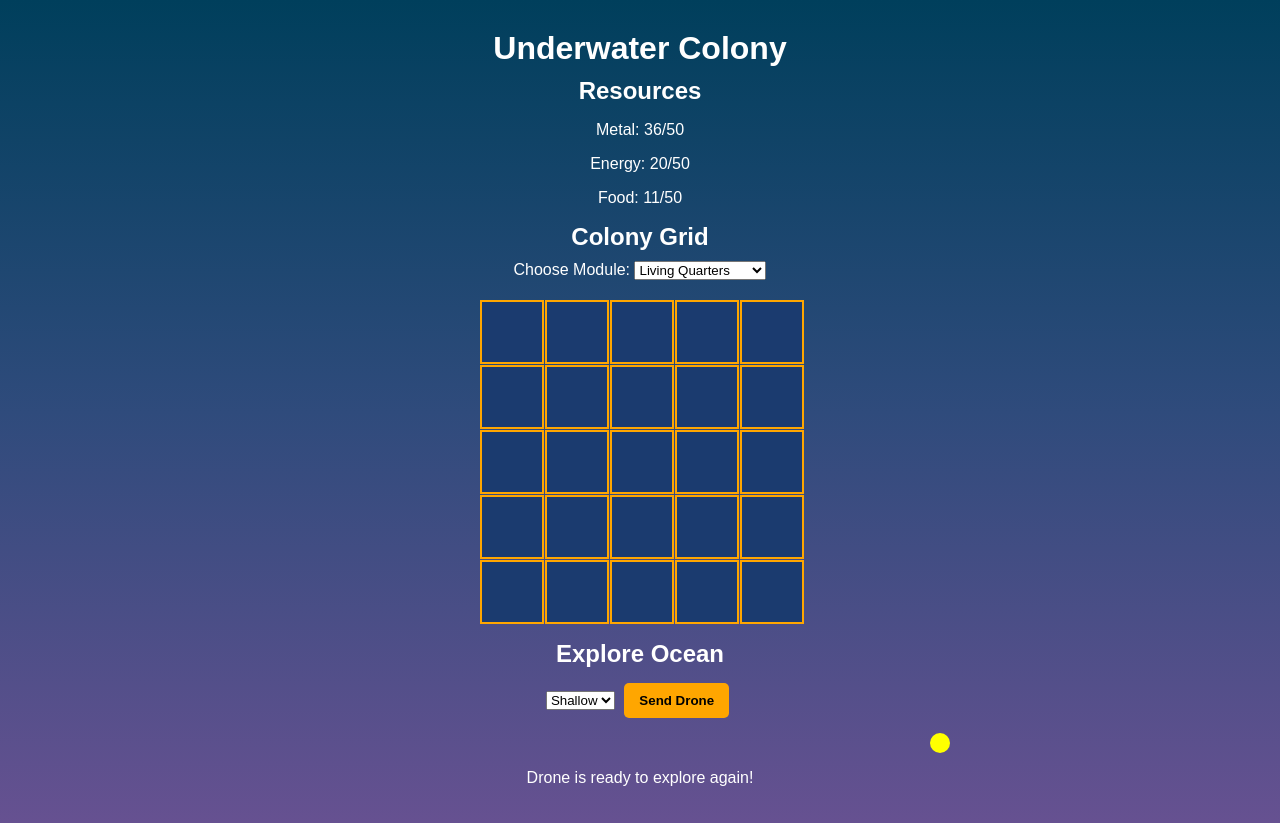
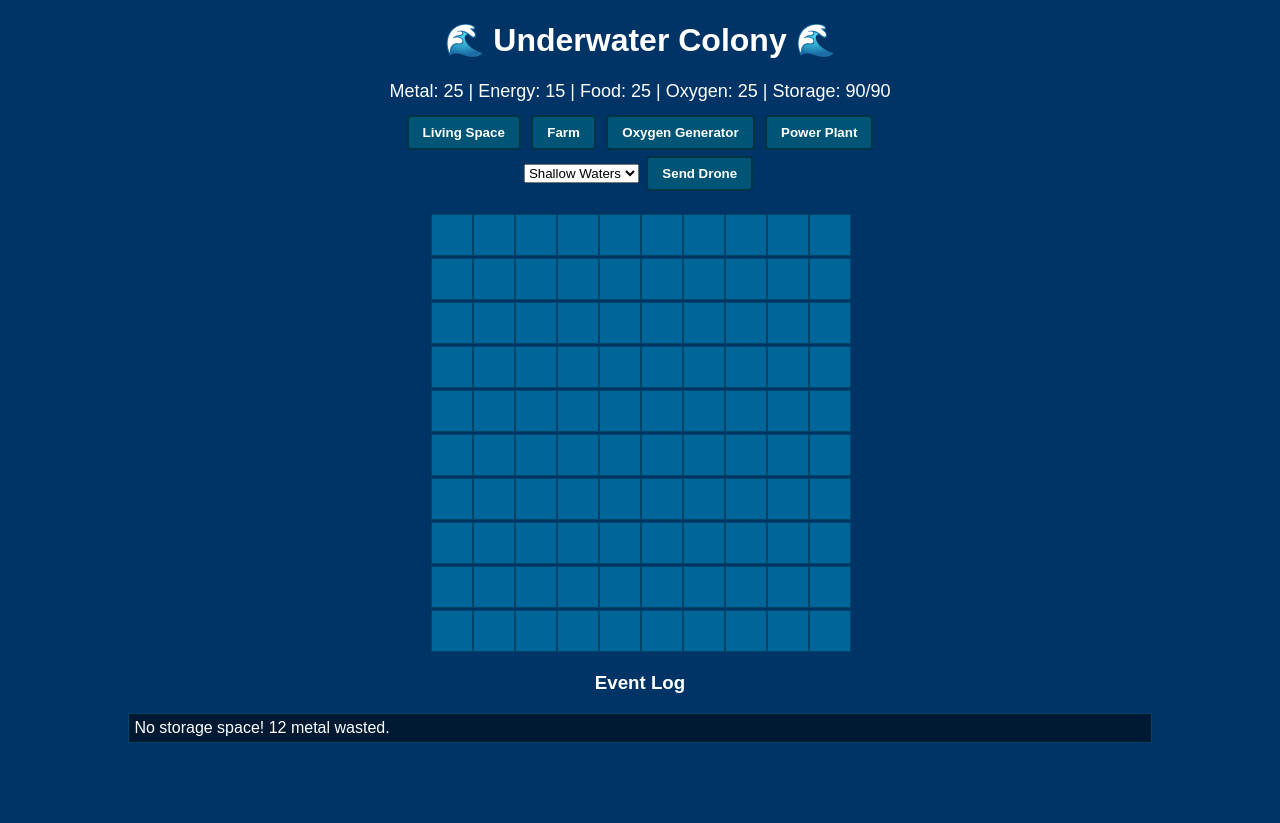
Before and after one commit to ZayanMolla/UnderwaterColony-, a plain HTML site: page index.html in a window 1280 px wide. Both pictures are taken after a click on the button "Send Drone". After the commit the page ends 800 px from the top, so only its background shows below. Drawn offline with Linux system fonts and the light colour scheme.

Commit message:
1.2 Power Plant Storage

```diff
--- a/index.html
+++ b/index.html
@@ -2,45 +2,41 @@
 <html lang="en">
 <head>
 <meta charset="UTF-8">
-<meta name="viewport" content="width=device-width, initial-scale=1.0">
 <title>Underwater Colony</title>
 <link rel="stylesheet" href="style.css">
 </head>
 <body>
-<div class="container">
-    <h1>Underwater Colony</h1>
+<h1>🌊 Underwater Colony 🌊</h1>
 
-    <div class="resources">
-        <h2>Resources</h2>
-        <p>Metal: <span id="metal">30</span>/<span id="metalMax">50</span></p>
-        <p>Energy: <span id="energy">20</span>/<span id="energyMax">50</span></p>
-        <p>Food: <span id="food">10</span>/<span id="foodMax">50</span></p>
-    </div>
+<div id="resources">
+    Metal: <span id="metal">0</span> |
+    Energy: <span id="energy">0</span> |
+    Food: <span id="food">0</span> |
+    Oxygen: <span id="oxygen">0</span> |
+    Storage: <span id="storage">0/0</span>
+</div>
 
-    <div class="base">
-        <h2>Colony Grid</h2>
-        <label for="moduleSelect">Choose Module:</label>
-        <select id="moduleSelect">
-            <option value="Living Quarters">Living Quarters</option>
-            <option value="Oxygen Generator">Oxygen Generator</option>
-            <option value="Farm">Farm</option>
-        </select>
-        <div id="grid" class="grid"></div>
-    </div>
+<div id="buildMenu">
+    <button onclick="selectModule('Living Space')">Living Space</button>
+    <button onclick="selectModule('Farm')">Farm</button>
+    <button onclick="selectModule('Oxygen Generator')">Oxygen Generator</button>
+    <button onclick="selectModule('Power Plant')">Power Plant</button>
+</div>
 
-    <div class="explore">
-        <h2>Explore Ocean</h2>
-        <select id="biome">
-            <option value="shallow">Shallow</option>
-            <option value="deep">Deep</option>
-            <option value="abyss">Abyss</option>
-        </select>
-        <button onclick="explore()">Send Drone</button>
-        <span id="cooldownDisplay"></span>
-        <div id="drone" class="drone"></div>
-        <p id="eventLog"></p>
-    </div>
+<div id="actions">
+    <select id="biome">
+        <option value="shallow">Shallow Waters</option>
+        <option value="deep">Deep Waters</option>
+        <option value="abyss">Abyss</option>
+    </select>
+    <button id="exploreBtn" onclick="explore()">Send Drone</button>
 </div>
+
+<div id="grid"></div>
+
+<h3>Event Log</h3>
+<div id="log"></div>
+
 <script src="script.js"></script>
 </body>
 </html>
--- a/script.js
+++ b/script.js
@@ -1,215 +1,182 @@
-// Resources (hard mode)
-let resources = { metal: 30, energy: 20, food: 10 };
-
-// Max storage
-let maxStorage = { metal: 50, energy: 50, food: 50 };
-
-// Grid setup
-const gridSize = 5;
-let grid = Array(gridSize).fill(null).map(() => Array(gridSize).fill(null));
-const gridElement = document.getElementById('grid');
-
-// Modules data
-const modulesData = {
-    'Living Quarters': { metal: 30, energy: 0, food: 5 },
-    'Oxygen Generator': { metal: 25, energy: 15, food: 0 },
-    'Farm': { metal: 15, energy: 10, food: 10 }
+// ====================== GAME STATE ======================
+let resources = {
+    metal: 25,
+    energy: 15,
+    food: 25,
+    oxygen: 25,
+    storageUsed: 90,
+    storageCap: 90
 };
 
-// Drone cooldown
-let droneReady = true;
-const droneCooldown = 1000; // 1 second cooldown
-let cooldownTimer;
+let modules = [];
+let selectedModule = null;
+let gridSize = 10;
+let droneCooldown = 1000;
+let lastDroneTime = 0;
 
-// Populate grid
-for (let y = 0; y < gridSize; y++) {
-    for (let x = 0; x < gridSize; x++) {
-        const cell = document.createElement('div');
-        cell.className = 'cell';
-        cell.dataset.x = x;
-        cell.dataset.y = y;
-        cell.title = 'Click to build a module';
-        cell.addEventListener('click', () => buildModuleAt(x, y));
-        gridElement.appendChild(cell);
+// ====================== MODULE DATA ======================
+const modulesData = {
+    "Living Space": { metal: 10, energy: 5, food: 0 },
+    "Farm": { metal: 15, energy: 5, food: 0 },
+    "Oxygen Generator": { metal: 25, energy: 15, food: 0 },
+    "Power Plant": { metal: 20, energy: 0, food: 0 }
+};
+
+// ====================== INIT ======================
+function initGame() {
+    const grid = document.getElementById("grid");
+    grid.innerHTML = "";
+    modules = [];
+
+    for (let i = 0; i < gridSize * gridSize; i++) {
+        const cell = document.createElement("div");
+        cell.classList.add("cell");
+        cell.addEventListener("click", () => buildModule(i));
+        grid.appendChild(cell);
+        modules.push(null);
+    }
+
+    // Calculate initial storage usage
+    resources.storageUsed =
+        resources.metal +
+        resources.energy +
+        resources.food +
+        resources.oxygen;
+
+    updateResourcesDisplay();
+}
+window.onload = initGame;
+
+// ====================== BUILDING ======================
+function selectModule(module) {
+    selectedModule = module;
+}
+
+function buildModule(index) {
+    if (!selectedModule) return;
+    if (modules[index]) return; // already built
+
+    let cost = modulesData[selectedModule];
+    if (
+        resources.metal >= cost.metal &&
+        resources.energy >= cost.energy &&
+        resources.food >= cost.food
+    ) {
+        resources.metal -= cost.metal;
+        resources.energy -= cost.energy;
+        resources.food -= cost.food;
+
+        modules[index] = selectedModule;
+        document.getElementsByClassName("cell")[index].classList.add("built");
+        document.getElementsByClassName("cell")[index].textContent =
+            selectedModule[0];
+
+        if (selectedModule === "Living Space") {
+            resources.storageCap += 10;
+        }
+
+        logEvent(`${selectedModule} built!`);
+        updateStorageUsed();
+        updateResourcesDisplay();
+    } else {
+        logEvent(`Not enough resources for ${selectedModule}!`);
     }
 }
 
-function updateResources() {
-    // Cap resources at max
-    resources.metal = Math.min(resources.metal, maxStorage.metal);
-    resources.energy = Math.min(resources.energy, maxStorage.energy);
-    resources.food = Math.min(resources.food, maxStorage.food);
+// ====================== DRONE EXPLORATION ======================
+function explore() {
+    let now = Date.now();
+    if (now - lastDroneTime < droneCooldown) {
+        logEvent("Drone cooling down...");
+        return;
+    }
+    lastDroneTime = now;
 
-    document.getElementById('metal').textContent = resources.metal;
-    document.getElementById('metalMax').textContent = maxStorage.metal;
-    document.getElementById('energy').textContent = resources.energy;
-    document.getElementById('energyMax').textContent = maxStorage.energy;
-    document.getElementById('food').textContent = resources.food;
-    document.getElementById('foodMax').textContent = maxStorage.food;
+    // Drone always finds metal
+    let metalFound = Math.floor(Math.random() * 10) + 5;
+    addResource("metal", metalFound);
+}
+
+// ====================== RESOURCE ADDING WITH STORAGE CHECK ======================
+function addResource(type, amount) {
+    if (resources.storageUsed >= resources.storageCap) {
+        logEvent(`No storage space! ${amount} ${type} wasted.`);
+        return;
+    }
+
+    let availableSpace = resources.storageCap - resources.storageUsed;
+    let amountToAdd = Math.min(amount, availableSpace);
+
+    resources[type] += amountToAdd;
+    resources.storageUsed += amountToAdd;
+
+    if (amountToAdd < amount) {
+        logEvent(
+            `Storage full! ${amount - amountToAdd} ${type} wasted.`
+        );
+    } else {
+        logEvent(`Gained ${amountToAdd} ${type}.`);
+    }
+
+    updateResourcesDisplay();
+}
+
+// ====================== RESOURCE TICKS ======================
+setInterval(() => {
+    // Farms give food
+    let farms = modules.filter(m => m === "Farm").length;
+    if (farms > 0) addResource("food", farms * 5);
+
+    // Oxygen generators give oxygen
+    let oxy = modules.filter(m => m === "Oxygen Generator").length;
+    if (oxy > 0) addResource("oxygen", oxy * 5);
+
+    // Power plants give energy
+    let plants = modules.filter(m => m === "Power Plant").length;
+    if (plants > 0) addResource("energy", plants * 5);
+}, 5000);
+
+// Consume resources every 10 seconds
+setInterval(() => {
+    let moduleCount = modules.filter(m => m !== null).length;
+    let consumption = moduleCount * 5;
+
+    resources.food -= consumption;
+    resources.oxygen -= consumption;
+
+    if (resources.food < 0 || resources.oxygen < 0) {
+        logEvent("Your colony has run out of food or oxygen! Game Over.");
+        alert("Game Over!");
+        location.reload();
+    }
+
+    updateStorageUsed();
+    updateResourcesDisplay();
+}, 10000);
+
+// ====================== STORAGE ======================
+function updateStorageUsed() {
+    resources.storageUsed =
+        resources.metal +
+        resources.energy +
+        resources.food +
+        resources.oxygen;
+}
+
+// ====================== UI ======================
+function updateResourcesDisplay() {
+    document.getElementById("metal").textContent = resources.metal;
+    document.getElementById("energy").textContent = resources.energy;
+    document.getElementById("food").textContent = resources.food;
+    document.getElementById("oxygen").textContent = resources.oxygen;
+    document.getElementById(
+        "storage"
+    ).textContent = `${resources.storageUsed}/${resources.storageCap}`;
 }
 
 function logEvent(msg) {
-    const eventLog = document.getElementById('eventLog');
-    eventLog.textContent = msg;
+    const log = document.getElementById("log");
+    const entry = document.createElement("div");
+    entry.textContent = msg;
+    log.prepend(entry);
 }
-
-// Food decay over time
-setInterval(() => {
-    if (resources.food > 0) {
-        resources.food -= 1;
-        updateResources();
-        logEvent("Food decreased due to colony consumption!");
-    } else {
-        logEvent("Warning: Food depleted!");
-    }
-}, 10000); // every 10 seconds
-
-// Build module at grid cell
-function buildModuleAt(x, y) {
-    if (grid[y][x]) {
-        logEvent('Cell already occupied.');
-        return;
-    }
-
-    const select = document.getElementById('moduleSelect');
-    const name = select.value;
-    const mod = modulesData[name];
-
-    if (resources.metal >= mod.metal && resources.energy >= mod.energy) {
-        resources.metal -= mod.metal;
-        resources.energy -= mod.energy;
-        resources.food += mod.food;
-        grid[y][x] = name;
-
-        // Increase max storage if Living Quarters
-        if(name === 'Living Quarters') {
-            maxStorage.metal += 20;
-            maxStorage.energy += 20;
-            maxStorage.food += 20;
-        }
-
-        updateResources();
-        renderGrid();
-        logEvent(`Built ${name} at (${x},${y})`);
-    } else {
-        logEvent(`Not enough resources for ${name}`);
-    }
-}
-
-// Render grid
-function renderGrid() {
-    const cells = document.querySelectorAll('.cell');
-    cells.forEach(cell => {
-        const x = cell.dataset.x;
-        const y = cell.dataset.y;
-        if (grid[y][x]) {
-            cell.classList.add('module');
-            cell.textContent = grid[y][x];
-        } else {
-            cell.classList.remove('module');
-            cell.textContent = '';
-        }
-    });
-}
-
-// Start cooldown display
-function startCooldownDisplay(duration) {
-    let remaining = duration / 1000;
-    document.getElementById('cooldownDisplay').textContent = ` (${remaining}s)`;
-    clearInterval(cooldownTimer);
-    cooldownTimer = setInterval(() => {
-        remaining--;
-        if (remaining <= 0) {
-            clearInterval(cooldownTimer);
-            document.getElementById('cooldownDisplay').textContent = '';
-        } else {
-            document.getElementById('cooldownDisplay').textContent = ` (${remaining}s)`;
-        }
-    }, 1000);
-}
-
-// Exploration
-const drone = document.getElementById('drone');
-function explore() {
-    if (!droneReady) {
-        logEvent("Drone is recharging! Wait a few seconds.");
-        return;
-    }
-
-    droneReady = false;
-    document.querySelector('.explore button').disabled = true;
-    startCooldownDisplay(droneCooldown);
-
-    const biome = document.getElementById('biome').value;
-    let metalFound = 0, energyFound = 0, foodFound = 0, hazardChance = 0;
-
-    switch(biome) {
-        case 'shallow':
-            metalFound = Math.floor(Math.random()*8);
-            energyFound = Math.floor(Math.random()*4);
-            foodFound = Math.floor(Math.random()*6);
-            hazardChance = 0.2;
-            break;
-        case 'deep':
-            metalFound = Math.floor(Math.random()*15);
-            energyFound = Math.floor(Math.random()*8);
-            foodFound = Math.floor(Math.random()*4);
-            hazardChance = 0.4;
-            break;
-        case 'abyss':
-            metalFound = Math.floor(Math.random()*25);
-            energyFound = Math.floor(Math.random()*12);
-            foodFound = Math.floor(Math.random()*2);
-            hazardChance = 0.6;
-            break;
-    }
-
-    // Animate drone
-    drone.style.left = '0px';
-    let pos = 0;
-    const interval = setInterval(() => {
-        pos += 5;
-        drone.style.left = pos + 'px';
-        if (pos >= 300) clearInterval(interval);
-    }, 20);
-
-    resources.metal += metalFound;
-    resources.energy += energyFound;
-    resources.food += foodFound;
-
-    // Hazard
-    if (Math.random() < hazardChance) {
-        const builtModules = [];
-        for (let y=0; y<gridSize; y++){
-            for (let x=0; x<gridSize; x++){
-                if (grid[y][x]) builtModules.push({x, y});
-            }
-        }
-        if (builtModules.length > 0) {
-            const destroyed = builtModules[Math.floor(Math.random()*builtModules.length)];
-            logEvent(`Hazard during ${biome} exploration! Module ${grid[destroyed.y][destroyed.x]} destroyed!`);
-            grid[destroyed.y][destroyed.x] = null;
-            renderGrid();
-        } else {
-            logEvent(`Hazard during ${biome} exploration! But no modules to destroy.`);
-        }
-        const lostMetal = Math.floor(Math.random()*10);
-        const lostFood = Math.floor(Math.random()*5);
-        resources.metal = Math.max(0, resources.metal - lostMetal);
-        resources.food = Math.max(0, resources.food - lostFood);
-    } else {
-        logEvent(`Exploration successful in ${biome}! +${metalFound} metal, +${energyFound} energy, +${foodFound} food.`);
-    }
-
-    updateResources();
-
-    // End cooldown
-    setTimeout(() => {
-        droneReady = true;
-        document.querySelector('.explore button').disabled = false;
-        logEvent("Drone is ready to explore again!");
-    }, droneCooldown);
-}
-
-updateResources();
-renderGrid();
--- a/style.css
+++ b/style.css
@@ -1,68 +1,71 @@
 body {
     font-family: Arial, sans-serif;
-    background: linear-gradient(to bottom, #003f5c, #2f4b7c, #665191);
-    color: #fff;
+    background-color: #003366;
+    color: white;
     text-align: center;
-    margin: 0;
-    padding: 0;
 }
 
-.container {
-    max-width: 700px;
-    margin: auto;
-    padding: 20px;
+#resources {
+    margin: 10px;
+    font-size: 18px;
 }
 
-h1, h2 {
-    margin: 10px 0;
+#buildMenu button,
+#actions button {
+    background-color: #005577;
+    color: white;
+    border: 2px solid #003344;
+    padding: 8px 14px;
+    margin: 3px;
+    cursor: pointer;
+    border-radius: 4px;
+    font-weight: bold;
+    transition: 0.2s;
 }
 
-button {
-    margin: 5px;
-    padding: 10px 15px;
-    background-color: #ffa600;
-    border: none;
-    border-radius: 5px;
-    cursor: pointer;
-    color: #000;
-    font-weight: bold;
+#buildMenu button:hover,
+#actions button:hover {
+    background-color: #0077aa;
+    transform: scale(1.05);
 }
 
-button:hover {
-    background-color: #ff7c00;
-}
-
-.grid {
+#grid {
     display: grid;
-    grid-template-columns: repeat(5, 60px);
-    grid-template-rows: repeat(5, 60px);
-    gap: 5px;
-    justify-content: center;
-    margin: 20px 0;
+    grid-template-columns: repeat(10, 40px);
+    grid-gap: 2px;
+    margin: 20px auto;
+    width: fit-content;
 }
 
 .cell {
-    width: 60px;
-    height: 60px;
-    background-color: #1b3b6f;
-    border: 2px solid #ffa600;
+    width: 40px;
+    height: 40px;
+    background-color: #006699;
+    border: 1px solid #004466;
     display: flex;
     justify-content: center;
     align-items: center;
+    font-size: 10px;
     cursor: pointer;
-    font-size: 10px;
+    transition: background-color 0.2s;
 }
 
-.cell.module {
-    background-color: #ffa600;
-    color: #000;
+.cell:hover {
+    background-color: #0099cc;
 }
 
-.drone {
-    width: 20px;
-    height: 20px;
-    background-color: #ff0;
-    border-radius: 50%;
-    position: relative;
+.cell.built {
+    background-color: #33ccff;
+    color: black;
+}
+
+#log {
+    background-color: rgba(0,0,0,0.5);
+    padding: 5px;
+    max-height: 150px;
+    overflow-y: auto;
+    text-align: left;
     margin: 10px auto;
+    width: 80%;
+    border: 1px solid #004466;
 }
```
